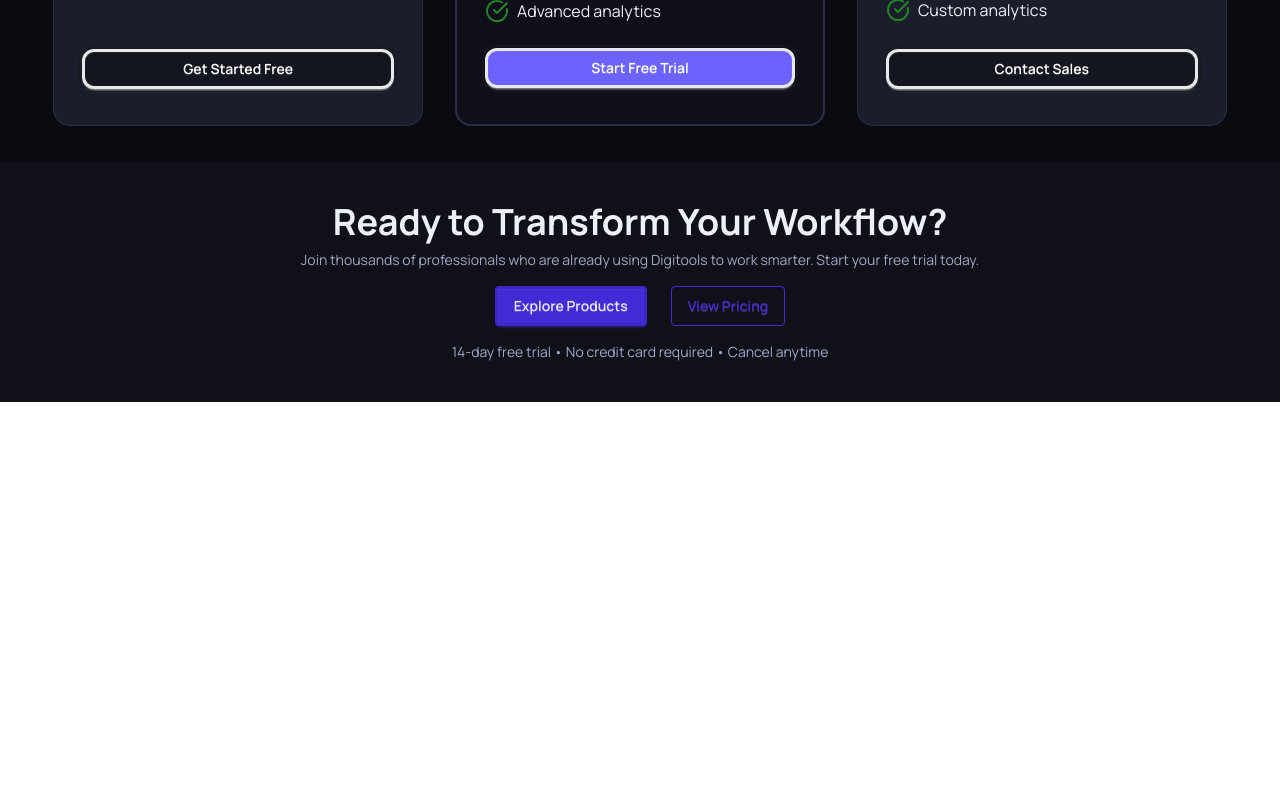
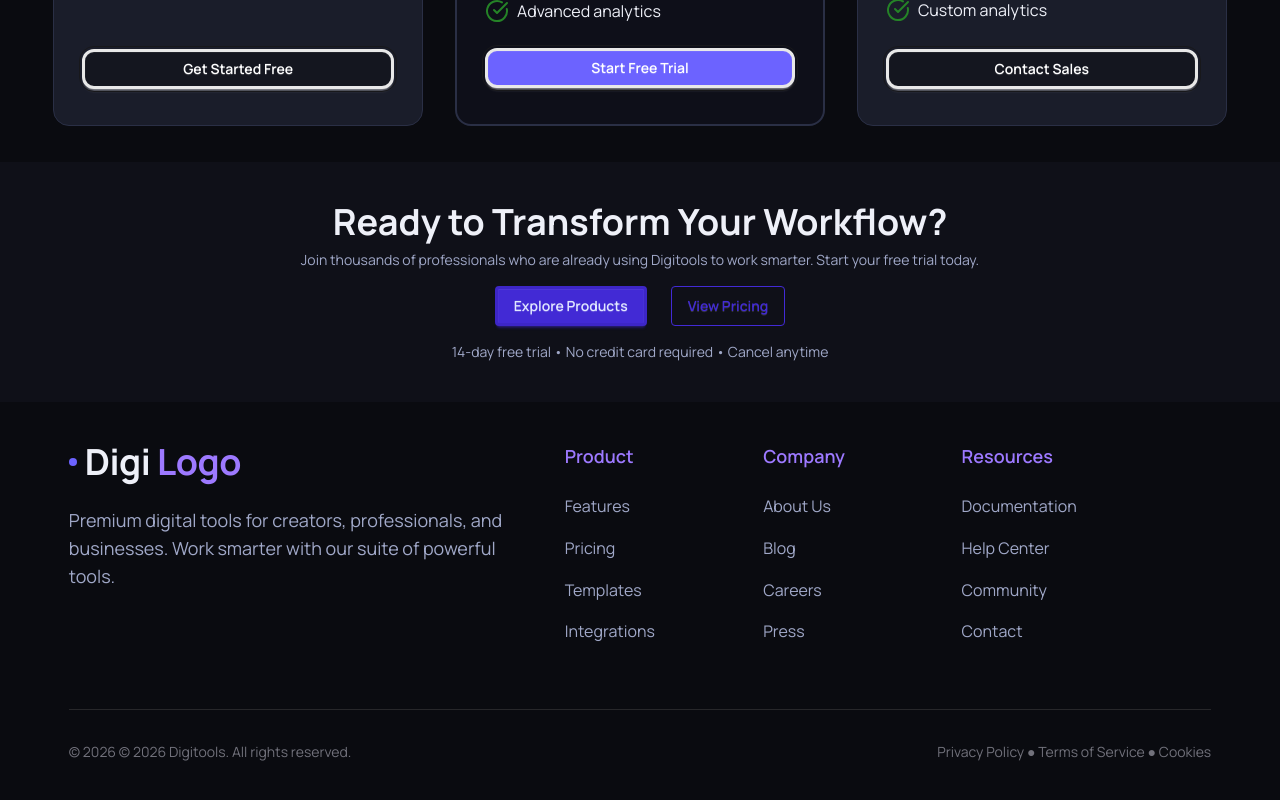
Before and after one commit to nusratjahan7/digitools-web, a React (Vite) app: page / in a window 1280 px wide. Shown: the part 3480-4280 px from the top of the page. Before the commit the page ends 3882 px from the top, so only its background shows below. Built offline with nearby package versions, Linux system fonts and the light colour scheme.

Commit message:
add footer and finished my assigment

```diff
--- a/package.json
+++ b/package.json
@@ -10,6 +10,8 @@
     "preview": "vite preview"
   },
   "dependencies": {
+    "@fortawesome/fontawesome-svg-core": "^7.2.0",
+    "@fortawesome/react-fontawesome": "^3.3.0",
     "@tailwindcss/vite": "^4.2.2",
     "lucide-react": "^1.3.0",
     "react": "^19.2.4",
--- a/src/App.jsx
+++ b/src/App.jsx
@@ -11,6 +11,8 @@ import ModelHeder from './Components/Models/ModelHeder'
 import GetStarted from './Components/getStarted/getStarted'
 import PricingSection from './Components/PricingSection/PricingSection'
 import WorkFlow from './Components/WorkFlow/WorkFlow'
+import Footer from './Components/Footer/Footer'
+
 
 const pricingPromise = fetch('/Pricing.json').then(res => res.json());
 
@@ -60,6 +62,9 @@ const [carts, setCarts] = useState([])
           <PricingSection pricingPromise={pricingPromise}/>
           <WorkFlow></WorkFlow>
           </main>
+          <footer>
+            <Footer></Footer>
+          </footer>
     </>
   )
 }
--- /dev/null
+++ b/src/Components/Footer/Footer.jsx
@@ -0,0 +1,120 @@
+import { FontAwesomeIcon } from '@fortawesome/react-fontawesome';
+import React from 'react';
+
+const Footer = () => {
+    return (
+        <div className="relative py-10 flex items-center overflow-hidden">
+            <div className="max-w-7xl mx-auto px-10">
+        <div className="grid text-center sm:text-left sm:grid-cols-2 md:grid-cols-12 gap-12">
+          {/* Logo & Description */}
+          <div className="md:col-span-5">
+            <div className="flex items-center gap-3 mb-6 justify-center sm:justify-normal">
+             <div className='nav-logo text-4xl font-bold flex items-center gap-2 '>
+                <div className='logo-dot w-2 h-2 rounded-full bg-(--accent) inline-block'></div>
+                <h1>Digi <span className='text-(--accent2)'>Logo</span></h1>
+            </div>
+
+            </div>
+
+            <p className="text-(--text2) text-lg max-w-md">
+              Premium digital tools for creators, professionals, and businesses. Work smarter with our suite of powerful tools.
+            </p>
+
+          </div>
+
+          {/* Quick Links */}
+          <div className="md:col-span-2">
+            <h3 className="text-(--accent2) font-semibold mb-6 text-lg">Product</h3>
+            <ul className="space-y-4 text-(--text2)">
+              <li>
+                <a href="#" className="hover:text-white transition">
+                  Features
+                </a>
+              </li>
+              <li>
+                <a href="#" className="hover:text-white transition">
+                  Pricing
+                </a>
+              </li>
+              <li>
+                <a href="#" className="hover:text-white transition">
+                 Templates
+                </a>
+              </li>
+              <li>
+                <a href="#" className="hover:text-white transition">
+                  Integrations
+                </a>
+              </li>
+            </ul>
+          </div>
+
+          <div className="md:col-span-2">
+            <h3 className="text-(--accent2) font-semibold mb-6 text-lg">Company</h3>
+            <ul className="space-y-4 text-(--text2)">
+              <li>
+                <a href="#" className="hover:text-white transition">
+                  About Us
+                </a>
+              </li>
+              <li>
+                <a href="#" className="hover:text-white transition">
+                  Blog
+                </a>
+              </li>
+              <li>
+                <a href="#" className="hover:text-white transition">
+                  Careers
+                </a>
+              </li>
+              <li>
+                <a href="#" className="hover:text-white transition">
+                  Press
+                </a>
+              </li>
+            </ul>
+          </div>
+
+          <div className="md:col-span-3">
+            <h3 className="text-(--accent2) font-semibold mb-6 text-lg">Resources</h3>
+            <ul className="space-y-4 text-(--text2)">
+              <li>
+                <a href="#" className="hover:text-white transition">
+                  Documentation
+                </a>
+              </li>
+              <li>
+                <a href="#" className="hover:text-white transition">
+                  Help Center
+                </a>
+              </li>
+              <li>
+                <a href="#" className="hover:text-white transition">
+                  Community
+                </a>
+              </li>
+              <li>
+                <a href="#" className="hover:text-white transition">
+                  Contact
+                </a>
+              </li>
+            </ul>
+          </div>
+        </div>
+
+        {/* Bottom Bar */}
+        <div className="mt-16 pt-8 border-t border-zinc-800 flex flex-col md:flex-row items-center justify-between gap-4 text-sm text-zinc-500">
+          <div>© {new Date().getFullYear()} © 2026 Digitools. All rights reserved.</div>
+
+          <div className="flex gap-6">
+            <a href="#" className="hover:text-(--accent2) transition">
+              Privacy Policy ● Terms of Service ● Cookies
+            </a>
+          </div>
+        </div>
+      </div>
+        </div>
+    );
+};
+
+export default Footer;
--- a/src/Components/PricingSection/PricingCard.jsx
+++ b/src/Components/PricingSection/PricingCard.jsx
@@ -11,18 +11,18 @@ const PricingCard = ({pricing}) => {
     color: 'white',
   };
     return (
-    <div class={`pricing-card bg-(--surface) border border-(--border) rounded-2xl px-7 py-9 flex flex-col space-y-2 relative ${featured ? "cardBg" : ""} `} >
+    <div className={`pricing-card bg-(--surface) border border-(--border) rounded-2xl px-7 py-9 flex flex-col space-y-2 relative ${featured ? "cardBg" : ""} `} >
         {
             featured && (
                 <div className="inline-flex justify-center items-center rounded-full py-1 px-3.5 bg-(--accent) uppercase w-48 absolute -top-4 right-20 sm:right-3 lg:right-30 font-bold">Most Popular</div>
             )
 
         }
-      <div class="pricing-name  text-2xl font-bold">{name}</div>
-      <div class="pricing-desc text-sm text-(--text2)">{tagline}</div>
-      <div class="pricing-amount text-5xl font-extrabold"><span className='text-sm align-super font-normal'>$</span>{price}</div>
-      <div class="pricing-period text-sm text-(--text2)">per month, billed monthly</div>
-      <ul class="pricing-features flex-1">
+      <div className="pricing-name  text-2xl font-bold">{name}</div>
+      <div className="pricing-desc text-sm text-(--text2)">{tagline}</div>
+      <div className="pricing-amount text-5xl font-extrabold"><span className='text-sm align-super font-normal'>$</span>{price}</div>
+      <div className="pricing-period text-sm text-(--text2)">per month, billed monthly</div>
+      <ul className="pricing-features flex-1">
        {
         features.map((feature, index) =>
             <PricingFeatures
@@ -32,7 +32,7 @@ const PricingCard = ({pricing}) => {
         )
        }
       </ul>
-      <button class="outline btn bg-(--bg3) mt-4 w-full rounded-xl py-2 " style={buttonStyle}>{cta}</button>
+      <button className="outline btn bg-(--bg3) mt-4 w-full rounded-xl py-2 " style={buttonStyle}>{cta}</button>
     </div>
     );
 };
```
Also changed, not shown: 1 other file (tests, documents, lock files or other folders).
